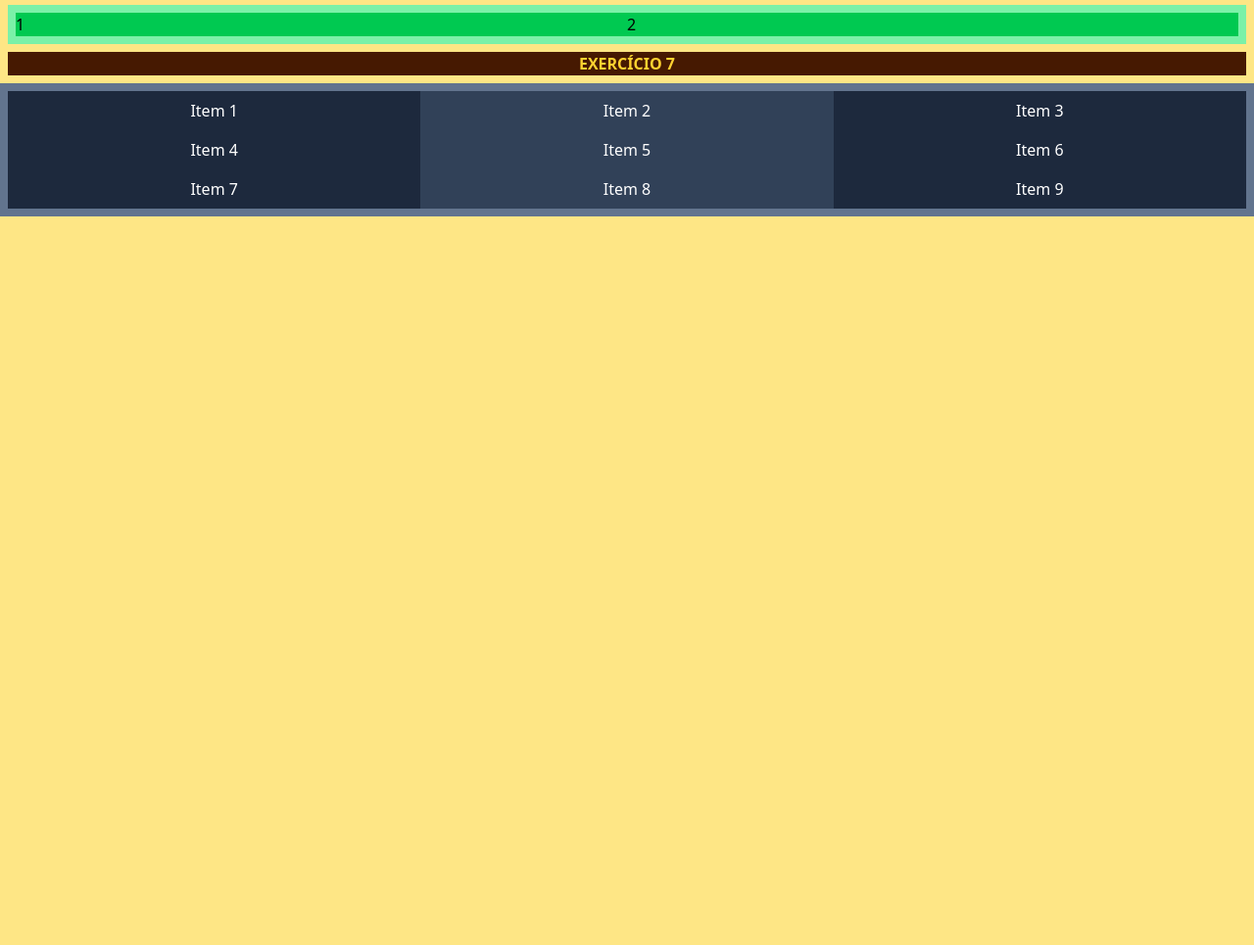
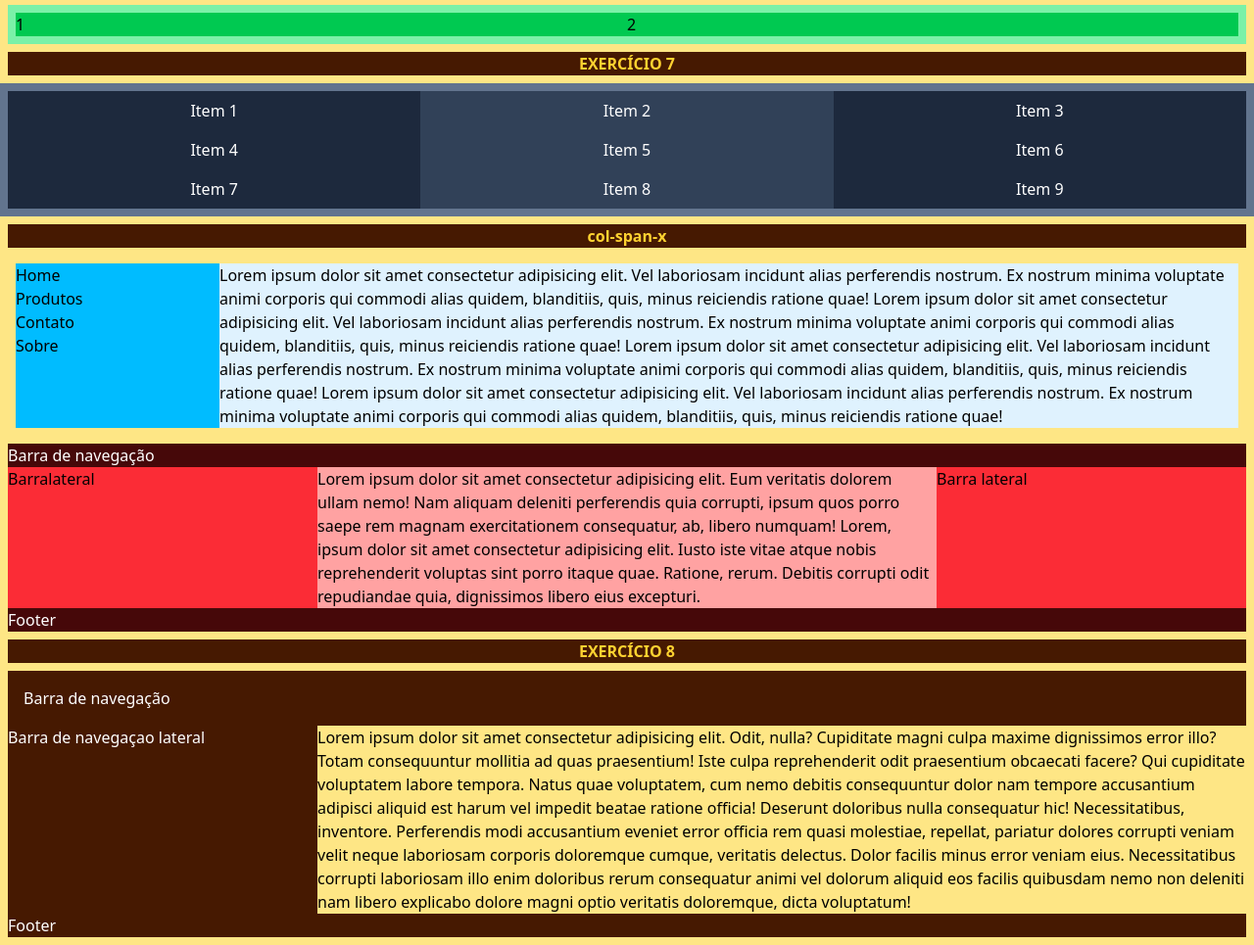
Before and after one commit to marcosalvesjr/tailwindcss-do-basico-ao-avancado, a website: page 5_GRID/src/index.html in a window 1280 px wide. Shown: the part 119-1084 px from the top of the page at 98% size. Before the commit the page ends 800 px from the top, so only its background shows below. Drawn offline with Linux system fonts and the light colour scheme.

Commit message:
exercício 8

```diff
--- a/5_GRID/src/index.html
+++ b/5_GRID/src/index.html
@@ -35,5 +35,93 @@
       <div class="bg-slate-700 p-2 text-white">Item 8</div>
       <div class="bg-slate-800 p-2 text-white">Item 9</div>
     </div>
+    <h1 class="m-2 bg-amber-950 text-amber-300 text-center font-bold">
+      col-span-x
+    </h1>
+    <div class="grid grid-cols-6 p-2 m-2">
+      <div class="col-span-1 bg-sky-400">
+        <ul>
+          <li>Home</li>
+          <li>Produtos</li>
+          <li>Contato</li>
+          <li>Sobre</li>
+        </ul>
+      </div>
+      <div class="col-span-5 bg-sky-100">
+        <p>
+          Lorem ipsum dolor sit amet consectetur adipisicing elit. Vel
+          laboriosam incidunt alias perferendis nostrum. Ex nostrum minima
+          voluptate animi corporis qui commodi alias quidem, blanditiis, quis,
+          minus reiciendis ratione quae! Lorem ipsum dolor sit amet consectetur
+          adipisicing elit. Vel laboriosam incidunt alias perferendis nostrum.
+          Ex nostrum minima voluptate animi corporis qui commodi alias quidem,
+          blanditiis, quis, minus reiciendis ratione quae! Lorem ipsum dolor sit
+          amet consectetur adipisicing elit. Vel laboriosam incidunt alias
+          perferendis nostrum. Ex nostrum minima voluptate animi corporis qui
+          commodi alias quidem, blanditiis, quis, minus reiciendis ratione quae!
+          Lorem ipsum dolor sit amet consectetur adipisicing elit. Vel
+          laboriosam incidunt alias perferendis nostrum. Ex nostrum minima
+          voluptate animi corporis qui commodi alias quidem, blanditiis, quis,
+          minus reiciendis ratione quae!
+        </p>
+      </div>
+    </div>
+    <div class="grid grid-cols-4 m-2">
+      <div class="col-span-4 bg-red-950 text-white">
+        <p>Barra de navegação</p>
+      </div>
+      <div class="col-span-1 bg-red-500">
+        <p>Barralateral</p>
+      </div>
+      <div class="col-span-2 bg-red-300">
+        <p>
+          Lorem ipsum dolor sit amet consectetur adipisicing elit. Eum veritatis
+          dolorem ullam nemo! Nam aliquam deleniti perferendis quia corrupti,
+          ipsum quos porro saepe rem magnam exercitationem consequatur, ab,
+          libero numquam! Lorem, ipsum dolor sit amet consectetur adipisicing
+          elit. Iusto iste vitae atque nobis reprehenderit voluptas sint porro
+          itaque quae. Ratione, rerum. Debitis corrupti odit repudiandae quia,
+          dignissimos libero eius excepturi.
+        </p>
+      </div>
+      <div class="col-span-1 bg-red-500">
+        <p>Barra lateral</p>
+      </div>
+      <div class="col-span-4 bg-red-950 text-white">
+        <p>Footer</p>
+      </div>
+    </div>
+    <h1 class="m-2 bg-amber-950 text-amber-300 text-center font-bold">
+      EXERCÍCIO 8
+    </h1>
+    <div class="grid grid-cols-4 m-2">
+      <div class="col-span-4 bg-amber-950 text-white p-4">
+        <p>Barra de navegação</p>
+      </div>
+      <div class="col-span-1 bg-amber-950 text-white">
+        <p>Barra de navegaçao lateral</p>
+      </div>
+      <div class="col-span-3 bg-amber-200">
+        <p>
+          Lorem ipsum dolor sit amet consectetur adipisicing elit. Odit, nulla?
+          Cupiditate magni culpa maxime dignissimos error illo? Totam
+          consequuntur mollitia ad quas praesentium! Iste culpa reprehenderit
+          odit praesentium obcaecati facere? Qui cupiditate voluptatem labore
+          tempora. Natus quae voluptatem, cum nemo debitis consequuntur dolor
+          nam tempore accusantium adipisci aliquid est harum vel impedit beatae
+          ratione officia! Deserunt doloribus nulla consequatur hic!
+          Necessitatibus, inventore. Perferendis modi accusantium eveniet error
+          officia rem quasi molestiae, repellat, pariatur dolores corrupti
+          veniam velit neque laboriosam corporis doloremque cumque, veritatis
+          delectus. Dolor facilis minus error veniam eius. Necessitatibus
+          corrupti laboriosam illo enim doloribus rerum consequatur animi vel
+          dolorum aliquid eos facilis quibusdam nemo non deleniti nam libero
+          explicabo dolore magni optio veritatis doloremque, dicta voluptatum!
+        </p>
+      </div>
+      <div class="col-span-4 bg-amber-950 text-white">
+        <p>Footer</p>
+      </div>
+    </div>
   </body>
 </html>
```
Also changed, not shown: 5_GRID/src/output.css.
